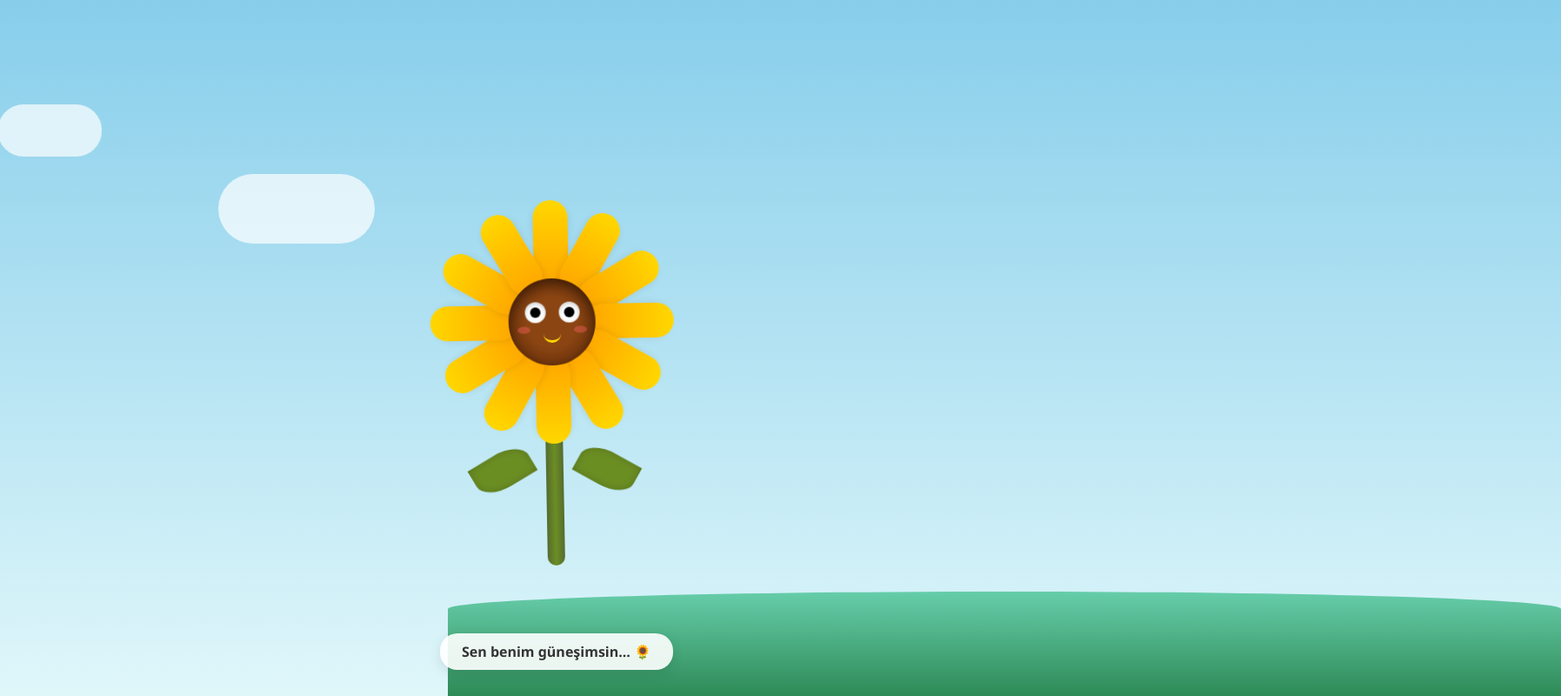
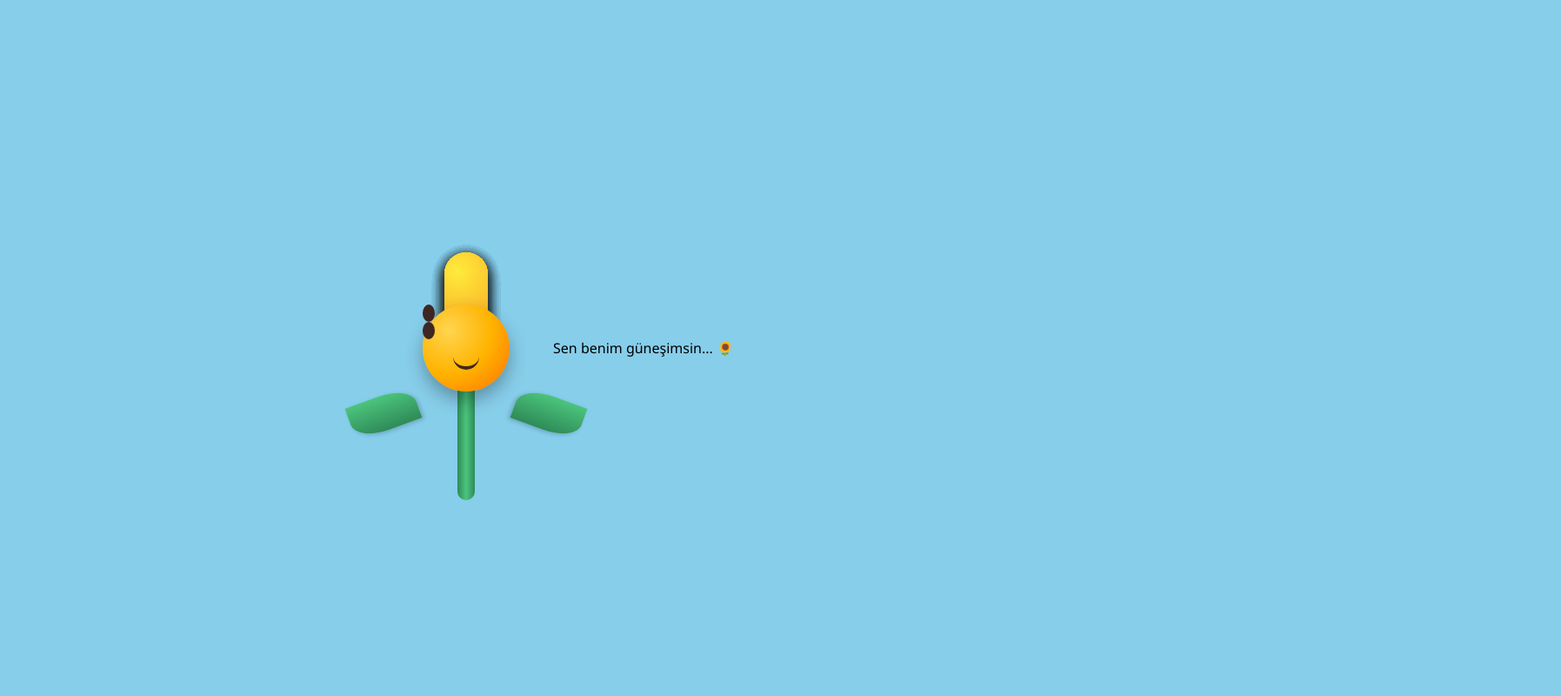
Before and after one commit to BbSayar/Cicekk, a plain HTML site: page index.html in a window 1280 px wide. Shown: the whole page at 87% size, 1795 px wide, since content can reach past the window. Drawn offline with Linux system fonts and the light colour scheme.

Commit message:
Update style.css

```diff
--- a/style.css
+++ b/style.css
@@ -1,215 +1,188 @@
-/* --- GENEL AYARLAR --- */
+/* --- ORTAM AYARLARI --- */
 body {
     margin: 0;
     height: 100vh;
     display: flex;
     justify-content: center;
     align-items: center;
-    background: linear-gradient(180deg, #87CEEB 0%, #E0F7FA 100%);
+    background-color: #87CEEB; /* Gökyüzü mavisi */
+    font-family: 'Segoe UI', sans-serif;
     overflow: hidden;
-    font-family: 'Segoe UI', sans-serif;
 }
 
-/* --- ÇİMEN VE BULUTLAR --- */
-.grass {
-    position: absolute;
-    bottom: 0;
-    width: 100%;
-    height: 120px;
-    background: linear-gradient(to top, #2e8b57, #66CDAA);
-    border-radius: 50% 50% 0 0 / 20px 20px 0 0;
-    z-index: 0;
-}
-
-.cloud {
-    position: absolute;
-    background: rgba(255, 255, 255, 0.7);
-    border-radius: 50px;
-    animation: floatCloud 25s infinite linear;
-    z-index: 0;
-}
-.c1 { width: 120px; height: 60px; top: 15%; left: -150px; }
-.c2 { width: 180px; height: 80px; top: 25%; left: -200px; animation-duration: 40s; animation-delay: -10s; }
-
-@keyframes floatCloud {
-    from { transform: translateX(-200px); }
-    to { transform: translateX(120vw); }
-}
-
-/* --- ÇİÇEK İSKELETİ --- */
-.flower-container {
+.scene {
     position: relative;
-    width: 250px;
-    height: 500px;
     display: flex;
     flex-direction: column;
     align-items: center;
     justify-content: flex-end;
-    z-index: 2;
-    /* Hafif sallanma efekti */
-    animation: sway 3s infinite ease-in-out alternate;
-    transform-origin: bottom center;
+    height: 500px;
 }
 
-@keyframes sway {
-    from { transform: rotate(-2deg); }
-    to { transform: rotate(2deg); }
-}
-
-/* --- SAP VE GÖVDE YAPRAKLARI --- */
-.stem {
-    width: 20px;
-    height: 200px;
-    background: linear-gradient(90deg, #556B2F, #6B8E23, #556B2F);
-    border-radius: 10px;
+/* --- ÇİÇEK MERKEZİ VE SAP --- */
+.flower-container {
+    position: relative;
+    width: 200px;
+    height: 350px;
     z-index: 1;
 }
 
+.stem {
+    position: absolute;
+    bottom: 0;
+    left: 50%;
+    transform: translateX(-50%);
+    width: 20px;
+    height: 200px;
+    /* 3D Silindir efekti için gradient */
+    background: linear-gradient(to right, #2E8B57, #4cc47d, #2E8B57);
+    border-radius: 10px;
+    z-index: 0;
+}
+
+/* Gövde Yaprakları */
 .leaf {
     position: absolute;
-    width: 70px;
+    width: 80px;
     height: 40px;
-    background: #6B8E23;
+    background: linear-gradient(to bottom, #4cc47d, #2E8B57);
     border-radius: 0 50% 0 50%;
-    bottom: 90px;
-    box-shadow: inset 0 0 10px rgba(0,0,0,0.2);
+    bottom: 80px;
+    z-index: 0;
+    box-shadow: 2px 2px 5px rgba(0,0,0,0.2);
 }
-.leaf.left { left: 30px; transform: rotate(-30deg); }
-.leaf.right { right: 30px; transform: rotate(30deg) scaleX(-1); }
 
-/* --- KAFA GRUBU (DÖNEN KISIM) --- */
-.flower-head-wrapper {
+.leaf.left {
+    left: -35px;
+    transform: rotate(-20deg);
+}
+
+.leaf.right {
+    right: -35px;
+    transform: rotate(20deg) scaleX(-1);
+}
+
+/* --- DÖNEN KAFA --- */
+.head-wrapper {
     position: absolute;
-    bottom: 180px;
-    z-index: 5;
-    width: 200px;
-    height: 200px;
-    display: flex;
-    justify-content: center;
-    align-items: center;
+    top: 0; /* Sapın tepesi */
+    left: 50%;
+    width: 180px;
+    height: 180px;
+    margin-left: -90px; /* Ortalamak için */
+    z-index: 2;
     /* Dönüş merkezi tam orta */
     transform-origin: center center;
-    /* Yumuşak dönüş geçişi */
-    transition: transform 0.1s linear;
+    /* Pürüzsüz dönüş için */
+    transition: transform 0.05s linear;
 }
 
 /* --- YAPRAKLAR (PETALS) --- */
-.petals-container {
+.petals {
     position: absolute;
     width: 100%;
     height: 100%;
-    animation: bloom 1s ease-out; /* Açılış efekti */
+    animation: pulse 3s infinite ease-in-out; /* Hafif nefes alma efekti */
+}
+
+@keyframes pulse {
+    0%, 100% { transform: scale(1); }
+    50% { transform: scale(1.05); }
 }
 
 .petal {
     position: absolute;
     top: 50%;
     left: 50%;
-    width: 40px;
-    height: 100px;
-    background: linear-gradient(to bottom, #FFD700, #FFA500);
-    border-radius: 20px;
-    transform-origin: center bottom; /* Merkezden dışa dönmesi için */
-    box-shadow: 0 5px 10px rgba(0,0,0,0.1);
-    margin-left: -20px; /* Ortalamak için */
-    margin-top: -100px;
-    z-index: 1;
+    width: 50px;
+    height: 110px;
+    margin-top: -110px; /* Merkezden yukarı it */
+    margin-left: -25px; /* Ortala */
+    /* 3D Parlak Sarı Görünüm */
+    background: radial-gradient(circle at 30% 20%, #ffeb3b, #fbc02d, #f57f17);
+    border-radius: 50px;
+    transform-origin: center bottom;
+    box-shadow: 0 5px 15px rgba(0,0,0,0.2);
 }
 
-/* 12 Yaprağın açılarını tek tek ayarlıyoruz */
-.petal:nth-child(1) { transform: rotate(0deg) translateY(-40px); }
-.petal:nth-child(2) { transform: rotate(30deg) translateY(-40px); }
-.petal:nth-child(3) { transform: rotate(60deg) translateY(-40px); }
-.petal:nth-child(4) { transform: rotate(90deg) translateY(-40px); }
-.petal:nth-child(5) { transform: rotate(120deg) translateY(-40px); }
-.petal:nth-child(6) { transform: rotate(150deg) translateY(-40px); }
-.petal:nth-child(7) { transform: rotate(180deg) translateY(-40px); }
-.petal:nth-child(8) { transform: rotate(210deg) translateY(-40px); }
-.petal:nth-child(9) { transform: rotate(240deg) translateY(-40px); }
-.petal:nth-child(10) { transform: rotate(270deg) translateY(-40px); }
-.petal:nth-child(11) { transform: rotate(300deg) translateY(-40px); }
-.petal:nth-child(12) { transform: rotate(330deg) translateY(-40px); }
+/* Yaprakları saat gibi diziyoruz (45 derece arayla) */
+.p1 { transform: rotate(0deg) translateY(-10px); }
+.p2 { transform: rotate(45deg) translateY(-10px); }
+.p3 { transform: rotate(90deg) translateY(-10px); }
+.p4 { transform: rotate(135deg) translateY(-10px); }
+.p5 { transform: rotate(180deg) translateY(-10px); }
+.p6 { transform: rotate(225deg) translateY(-10px); }
+.p7 { transform: rotate(270deg) translateY(-10px); }
+.p8 { transform: rotate(315deg) translateY(-10px); }
 
 /* --- YÜZ (FACE) --- */
 .face {
-    position: relative;
+    position: absolute;
+    top: 50%;
+    left: 50%;
+    transform: translate(-50%, -50%);
     width: 100px;
     height: 100px;
-    background: radial-gradient(circle, #8B4513 40%, #5D2906 100%);
+    /* 3D Top Görünümü */
+    background: radial-gradient(circle at 30% 30%, #ffd54f, #ffb300, #ff6f00);
     border-radius: 50%;
-    z-index: 2;
-    display: flex;
-    flex-direction: column;
-    justify-content: center;
-    align-items: center;
-    box-shadow: inset 0 5px 15px rgba(0,0,0,0.5);
+    box-shadow: 0 10px 20px rgba(0,0,0,0.3);
+    z-index: 3;
+}
+
+/* Yüzdeki ekstra parlaklık */
+.shine {
+    position: absolute;
+    top: 15px;
+    left: 20px;
+    width: 20px;
+    height: 10px;
+    background: rgba(255, 255, 255, 0.6);
+    border-radius: 50%;
+    transform: rotate(-45deg);
 }
 
 /* Gözler */
-.eye-container {
+.eyes {
+    position: absolute;
+    top: 35px;
+    width: 100%;
     display: flex;
-    gap: 15px;
-    margin-bottom: 5px;
-}
-.eye {
-    width: 24px;
-    height: 24px;
-    background: white;
-    border-radius: 50%;
-    position: relative;
-    overflow: hidden;
-    box-shadow: inset 0 2px 5px rgba(0,0,0,0.2);
-}
-.pupil {
-    width: 12px;
-    height: 12px;
-    background: #000;
-    border-radius: 50%;
-    position: absolute;
-    top: 50%;
-    left: 50%;
-    transform: translate(-50%, -50%); /* Ortala */
-    /* Göz bebeği hareketi JS ile kontrol edilecek */
+    justify-content: center;
+    gap: 12px;
 }
 
-/* Yanaklar */
-.cheeks {
-    position: absolute;
-    top: 55px;
-    width: 80%;
-    display: flex;
-    justify-content: space-between;
-    padding: 0 5px;
-}
-.blush {
-    width: 15px;
-    height: 8px;
-    background: rgba(255, 100, 100, 0.4);
+.eye {
+    width: 14px;
+    height: 20px;
+    background-color: #3e2723; /* Koyu kahverengi */
     border-radius: 50%;
 }
 
 /* Ağız */
 .mouth {
-    width: 20px;
-    height: 10px;
-    border-bottom: 3px solid #FFD700;
+    position: absolute;
+    bottom: 25px;
+    left: 50%;
+    transform: translateX(-50%);
+    width: 30px;
+    height: 15px;
+    border-bottom: 4px solid #3e2723;
     border-radius: 0 0 20px 20px;
-    margin-top: 5px;
 }
 
-/* --- MESAJ --- */
-.message-container {
-    position: absolute;
-    bottom: 30px;
-    background: rgba(255,255,255,0.9);
-    padding: 10px 25px;
-    border-radius: 20px;
+/* --- MESAJ KUTUSU --- */
+.message-box {
+    margin-top: 50px; /* Çiçeğin biraz altına */
+    background: white;
+    padding: 15px 30px;
+    border-radius: 50px;
+    font-size: 1.2rem;
+    font-weight: bold;
+    color: #333;
     box-shadow: 0 5px 15px rgba(0,0,0,0.1);
+    display: flex;
+    align-items: center;
+    gap: 10px;
     z-index: 10;
 }
-.message {
-    margin: 0;
-    font-family: 'Segoe UI', Tahoma, Geneva, Verdana, sans-serif;
-    color: #333;
-    font-weight: 600;
-}
```
